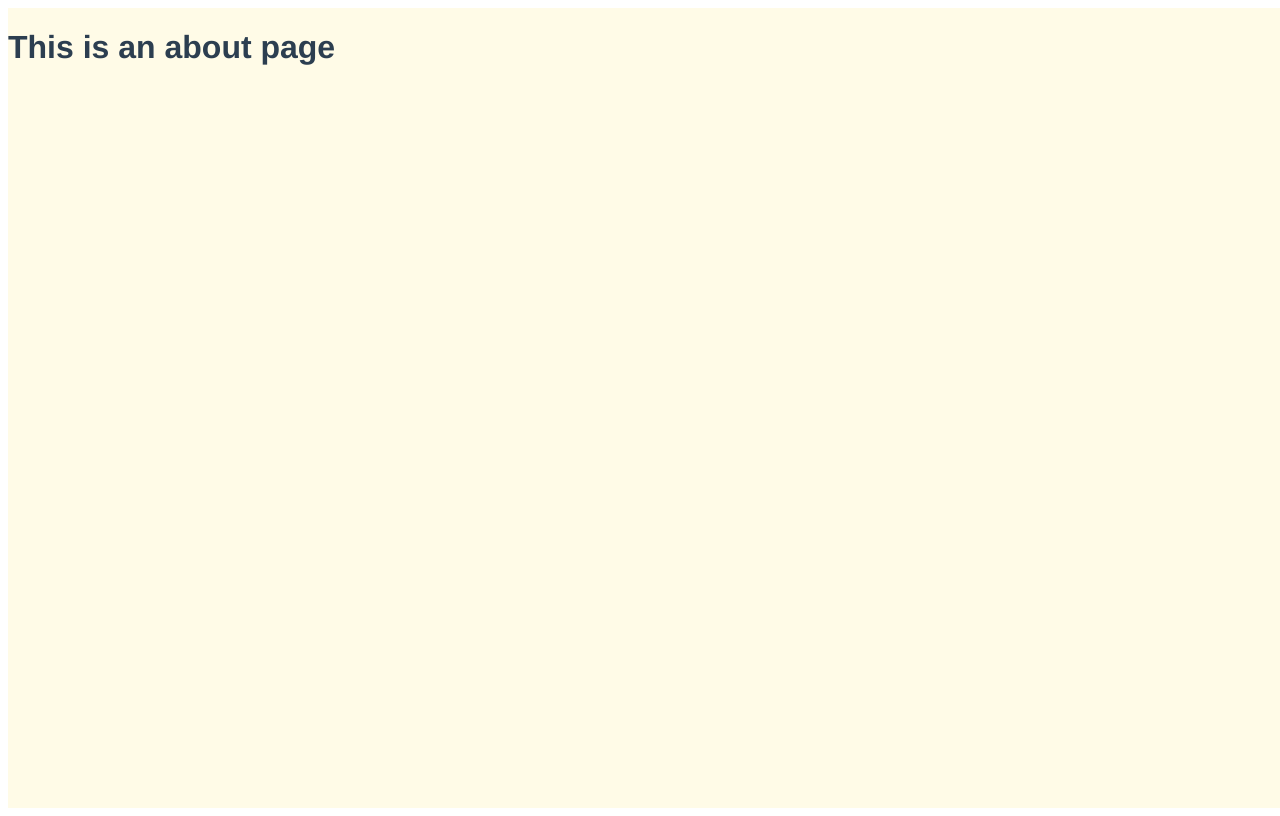
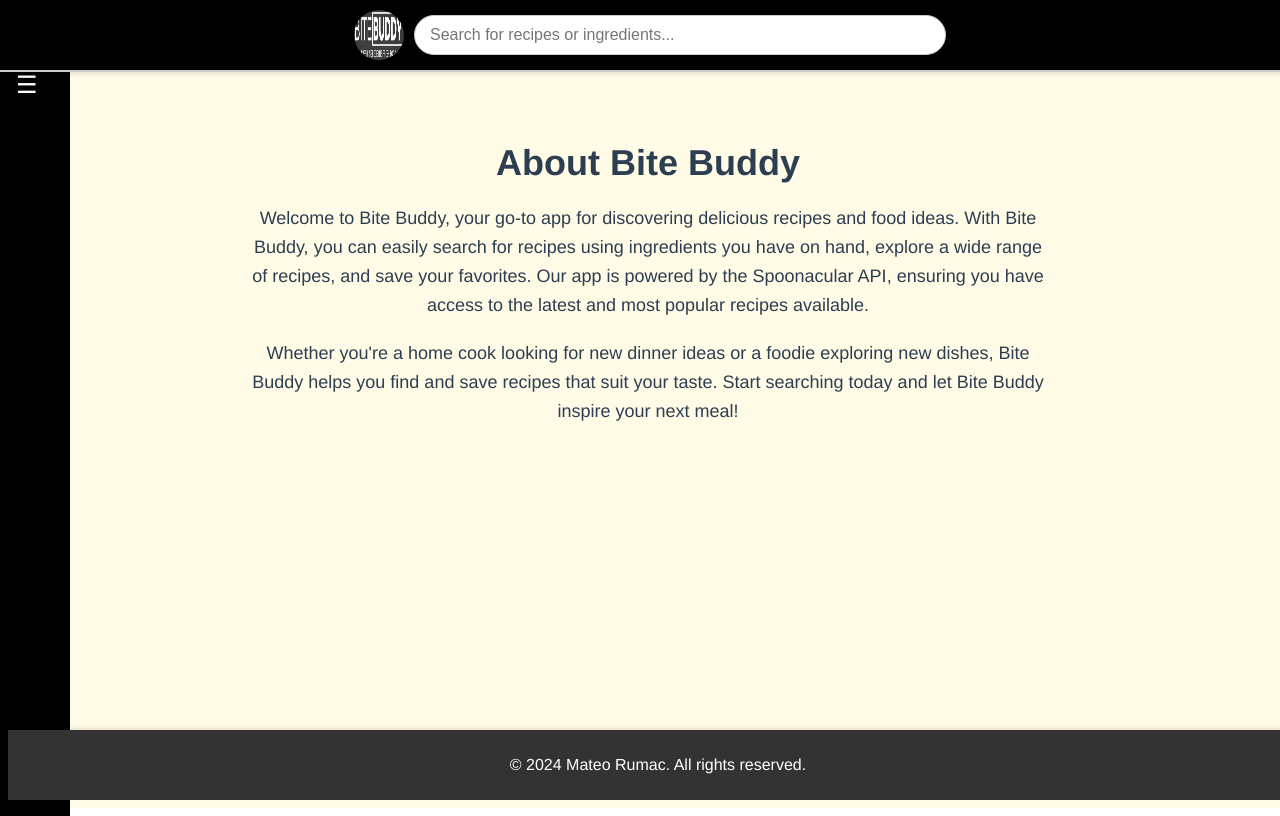
Before and after one commit to mateorumac/bbuddy, a Vue app: page /about in a window 1280 px wide. Built offline with nearby package versions, Linux system fonts and the light colour scheme.

Commit message:
minor changes

```diff
--- a/package.json
+++ b/package.json
@@ -7,6 +7,7 @@
     "build": "vue-cli-service build"
   },
   "dependencies": {
+    "@fortawesome/fontawesome-free": "^6.6.0",
     "axios": "^1.7.2",
     "core-js": "^3.8.3",
     "vue": "^3.2.13",
--- a/src/App.vue
+++ b/src/App.vue
@@ -1,11 +1,39 @@
 <template>
   <div id="app">
-    <router-view/>
+    <header>
+      <SearchBar />
+    </header>
+    <Navbar :isCollapsed="isCollapsed" @toggle="isCollapsed = !isCollapsed" />
+    <main :class="{ 'collapsed': isCollapsed }">
+      <router-view />
+    </main>
+    <Footer />
   </div>
 </template>
 
+<script>
+import Navbar from '@/components/Navbar.vue';
+import SearchBar from '@/components/SearchBar.vue';
+import Footer from '@/components/Footer.vue';
+
+export default {
+  components: {
+    Navbar,
+    SearchBar,
+    Footer
+  },
+  data() {
+    return {
+      isCollapsed: false
+    };
+  }
+};
+</script>
+
 <style lang="scss">
 #app {
+  display: flex;
+  flex-direction: column;
   font-family: Avenir, Helvetica, Arial, sans-serif;
   -webkit-font-smoothing: antialiased;
   -moz-osx-font-smoothing: grayscale;
@@ -13,5 +41,12 @@
   color: #2c3e50;
   height: 100vh;
   width: 100vw;
+  overflow-x: hidden;
+}
+
+main {
+  flex: 1;
+  display: flex;
+  flex-direction: column;
 }
 </style>
--- /dev/null
+++ b/src/components/Footer.vue
@@ -0,0 +1,19 @@
+<template>
+    <footer>
+      <p>&copy; 2024 Mateo Rumac. All rights reserved.</p>
+    </footer>
+  </template>
+  <script>
+</script>
+  <style scoped>
+  footer {
+    background: #333;
+    color: white;
+    text-align: center;
+    padding: 10px;
+    position: fixed;
+    bottom: 0;
+    width: 100%;
+    box-shadow: 0 -2px 4px rgba(0, 0, 0, 0.1);
+  }
+  </style>
--- a/src/components/SearchBar.vue
+++ b/src/components/SearchBar.vue
@@ -79,12 +79,13 @@
   <style lang="scss">
   .search-container {
     display: flex;
+    justify-content: center;
     align-items: center;
     position: relative;
 
     .logo {
-      width: 40px;
-      height: 40px;
+      width: 50px;
+      height: 50px;
       border-radius: 50%;
       margin-right: 10px;
       cursor: pointer;
@@ -96,7 +97,7 @@
     }
 
     input[type="text"] {
-      flex: 1;
+      width: 60%;
       max-width: 500px;
       padding: 10px 15px;
       border: 1px solid #ccc;
--- a/src/views/AboutView.vue
+++ b/src/views/AboutView.vue
@@ -1,5 +1,60 @@
 <template>
-  <div class="about">
-    <h1>This is an about page</h1>
+  <div class="about-container">
+    <div class="image-placeholder">
+      <!-- Insert image here later
+      <img src="@/assets/about-placeholder.png" alt="About Image" /> -->
+    </div>
+    <div class="content">
+      <h1>About Bite Buddy</h1>
+      <p>
+        Welcome to Bite Buddy, your go-to app for discovering delicious recipes and food ideas. With Bite Buddy, you can easily search for recipes using ingredients you have on hand, explore a wide range of recipes, and save your favorites. Our app is powered by the Spoonacular API, ensuring you have access to the latest and most popular recipes available.
+      </p>
+      <p>
+        Whether you're a home cook looking for new dinner ideas or a foodie exploring new dishes, Bite Buddy helps you find and save recipes that suit your taste. Start searching today and let Bite Buddy inspire your next meal!
+      </p>
+    </div>
   </div>
 </template>
+
+<script>
+export default {
+  name: 'About'
+};
+</script>
+
+<style scoped>
+.about-container {
+  display: flex;
+  flex-direction: column;
+  align-items: center;
+  text-align: center;
+  padding: 20px;
+
+  .image-placeholder {
+    width: 100%;
+    max-width: 600px;
+    margin-bottom: 20px;
+
+    img {
+      width: 100%;
+      height: auto;
+      border-radius: 8px;
+    }
+  }
+
+  .content {
+    max-width: 800px;
+
+    h1 {
+      font-size: 36px;
+      margin-bottom: 20px;
+    }
+
+    p {
+      font-size: 18px;
+      line-height: 1.6;
+      margin-bottom: 20px;
+    }
+  }
+}
+</style>
--- a/src/views/AllResults.vue
+++ b/src/views/AllResults.vue
@@ -1,39 +1,39 @@
+<!-- src/views/AllResults.vue -->
 <template>
-    <div class="results-grid">
-      <div v-if="loading">Loading...</div>
-      <div v-if="error">{{ error }}</div>
-      <div v-else>
-        <div v-for="recipe in recipes" :key="recipe.id" class="recipe-card" @click="getRecipeDetails(recipe.id)">
-          <img :src="recipe.image" :alt="recipe.title" />
-          <div class="recipe-info">
-            <h3>{{ recipe.title }}</h3>
-            <p>Ingredients: {{ recipe.ingredients.join(', ') }}</p>
-            <p>Time: {{ recipe.readyInMinutes }} minutes</p>
+  <div class="results-container">
+    <h1>All Results for "{{ $route.query.searchQuery }}"</h1>
+    <div v-if="recipes.length" class="grid">
+      <div v-for="recipe in recipes" :key="recipe.id" class="recipe-item">
+        <img :src="recipe.image" alt="Recipe Image" v-if="recipe.image" />
+        <h2>{{ recipe.title }}</h2>
+        <p v-if="recipe.ingredients">Ingredients: {{ recipe.ingredients.map(i => i.name).join(', ') }}</p>
+        <router-link :to="{ name: 'RecipeDetails', params: { id: recipe.id } }">View Details</router-link>
       </div>
     </div>
+    <div v-else>
+      <p>No results found.</p>
     </div>
   </div>
 </template>
 
 <script>
-  import apiService from '@/apiService'
+import apiService from '@/apiService';
 
 export default {
   data() {
     return {
       recipes: [],
-        loading: false,
-        error: null
+      error: null,
+      loading: true
     };
   },
   created() {
-      this.fetchRecipes();
+    this.searchRecipes();
   },
   methods: {
-      fetchRecipes() {
-        this.loading = true;
-        this.error = null;
-        apiService.searchRecipes(this.$route.query.searchQuery)
+    searchRecipes() {
+      const query = this.$route.query.searchQuery;
+      apiService.searchRecipes(query)
         .then(response => {
           this.recipes = response.data.results;
         })
@@ -44,40 +44,64 @@
         .finally(() => {
           this.loading = false;
         });
-      },
-      getRecipeDetails(id) {
-        this.$router.push({ name: 'RecipeDetails', params: { id } });
     }
   }
 };
 </script>
 
-  <style lang="scss">
-  .results-grid {
+<style scoped>
+.results-container {
+  padding: 20px;
+  max-width: 1200px;
+  margin: 0 auto;
+
+  h1 {
+    text-align: center;
+    margin-bottom: 20px;
+  }
+
+  .grid {
     display: grid;
-    grid-template-columns: repeat(auto-fill, minmax(200px, 1fr));
+    grid-template-columns: repeat(auto-fill, minmax(250px, 1fr));
     gap: 20px;
-    .recipe-card {
+
+    .recipe-item {
+      padding: 10px;
       border: 1px solid #ccc;
       border-radius: 8px;
-      overflow: hidden;
-      cursor: pointer;
+      text-align: center;
+      background-color: #fff;
+
       img {
-        width: 100%;
-        height: 150px;
-        object-fit: cover;
+        max-width: 100%;
+        height: auto;
+        border-radius: 8px;
       }
-      .recipe-info {
-        padding: 10px;
-        h3 {
-          margin: 0 0 10px;
+
+      h2 {
+        margin: 10px 0;
+        font-size: 20px;
       }
+
       p {
-          margin: 0 0 5px;
+        margin: 5px 0;
+        font-size: 14px;
+        color: #666;
+      }
+
+      a {
+        display: inline-block;
+        margin-top: 10px;
+        padding: 5px 10px;
+        background: #42b983;
+        color: white;
+        border-radius: 4px;
+        text-decoration: none;
+
+        &:hover {
+          background: #339966;
         }
       }
-      &:hover {
-        box-shadow: 0 2px 8px rgba(0, 0, 0, 0.1);
     }
   }
 }
--- a/src/views/HomeView.vue
+++ b/src/views/HomeView.vue
@@ -1,15 +1,15 @@
 <template>
   <div id="app">
-    <header>
-      <SearchBar />
-    </header>
-    <Navbar @toggle="isCollapsed = !isCollapsed" />
     <main :class="{ 'collapsed': isCollapsed }">
-      <div class="logo-container">
-        <img src="@/assets/logo.png" alt="App Logo" class="logo" />
-        <p class="app-description">
-          Welcome to Bite Buddy, your Recipe and Food Search App! Use the search bar above to find recipes and foods using the Spoonacular API.
-        </p>
+      <div class="hero-container">
+        <div class="hero-content">
+          <img src="@/assets/logo.png" alt="App Logo" class="hero-logo" />
+          <h1>Welcome to Bite Buddy!</h1>
+          <p>
+            Discover delicious recipes and explore a world of culinary possibilities with our easy-to-use recipe search app.
+          </p>
+          <button @click="$router.push('/about')">Learn More</button>
+        </div>
       </div>
       <router-view />
     </main>
@@ -43,10 +43,10 @@ body {
   -webkit-font-smoothing: antialiased;
   -moz-osx-font-smoothing: grayscale;
   color: #2c3e50;
-  background-color: #fffbe7; // full yellowish background color
+  background-color: #fffbe7;
   height: 100vh;
   width: 100vw;
-  overflow-x: hidden; // hide horizontal overflow
+  overflow-x: hidden;
 }
 
 header {
@@ -54,10 +54,10 @@ header {
   top: 0;
   left: 0;
   width: 100%;
-  background: #000; // black color for header
+  background: #000;
   padding: 10px;
   box-shadow: 0 2px 4px rgba(0, 0, 0, 0.1);
-  border-bottom: 2px solid #ccc; // silver-ish line for separation
+  border-bottom: 2px solid #ccc;
   z-index: 1000;
 }
 
@@ -71,23 +71,50 @@ main {
     margin-left: 200px;
   }
 
-  .logo-container {
+  .hero-container {
     display: flex;
     flex-direction: column;
     align-items: center;
     justify-content: center;
     text-align: center;
+    height: calc(100vh - 130px);
+    padding: 20px;
 
-    .logo {
-      width: 100px;
-      height: 100px;
-      margin-bottom: 20px;
-    }
+    .hero-content {
+      max-width: 800px;
 
-    .app-description {
-      font-size: 18px;
-      margin-bottom: 20px;
-      color: #2c3e50; // matching the appealing color
+      .hero-logo {
+        width: 120px;
+        height: 120px;
+        margin-bottom: 20px;
+      }
+
+      h1 {
+        font-size: 48px;
+        margin-bottom: 20px;
+        color: #42b983;
+      }
+
+      p {
+        font-size: 24px;
+        margin-bottom: 30px;
+        color: #333;
+      }
+
+      button {
+        padding: 10px 20px;
+        font-size: 18px;
+        color: #fff;
+        background: #42b983;
+        border: none;
+        border-radius: 5px;
+        cursor: pointer;
+        transition: background 0.3s;
+
+        &:hover {
+          background: #339966;
+        }
+      }
     }
   }
 }
--- a/src/views/RecipeDetails.vue
+++ b/src/views/RecipeDetails.vue
@@ -1,8 +1,13 @@
+<!-- src/views/RecipeDetails.vue -->
 <template>
-  <div>
+  <div v-if="recipe" class="recipe-details">
     <h1>{{ recipe.title }}</h1>
-    <img :src="recipe.image" alt="Recipe Image" />
-    <div v-html="recipe.summary"></div>
+    <img :src="recipe.image" alt="Recipe Image" v-if="recipe.image" />
+    <div v-html="recipe.summary" class="summary"></div>
+    <div v-if="recipe.instructions">
+      <h2>Instructions</h2>
+      <div v-html="recipe.instructions"></div>
+    </div>
     <div v-if="recipe.reviews && recipe.reviews.length">
       <h2>Reviews</h2>
       <ul>
@@ -11,6 +16,9 @@
         </li>
       </ul>
     </div>
+  </div>
+  <div v-else>
+    <p>Loading...</p>
   </div>
 </template>
 
@@ -48,6 +56,11 @@ export default {
 </script>
 
 <style scoped>
+.recipe-details {
+  padding: 20px;
+  max-width: 800px;
+  margin: 0 auto;
+
   h1 {
     font-size: 24px;
     margin-bottom: 20px;
@@ -55,10 +68,27 @@ h1 {
 
   img {
     max-width: 100%;
+    height: auto;
+    border-radius: 8px;
     margin-bottom: 20px;
   }
 
-div[ v-html] {
+  .summary {
     margin-bottom: 20px;
   }
+
+  h2 {
+    font-size: 20px;
+    margin-top: 20px;
+  }
+
+  ul {
+    list-style: none;
+    padding: 0;
+
+    li {
+      padding: 5px 0;
+    }
+  }
+}
 </style>
```
Also changed, not shown: 1 other file (tests, documents, lock files or other folders). Lines whose indentation alone changed are shown as unchanged.
